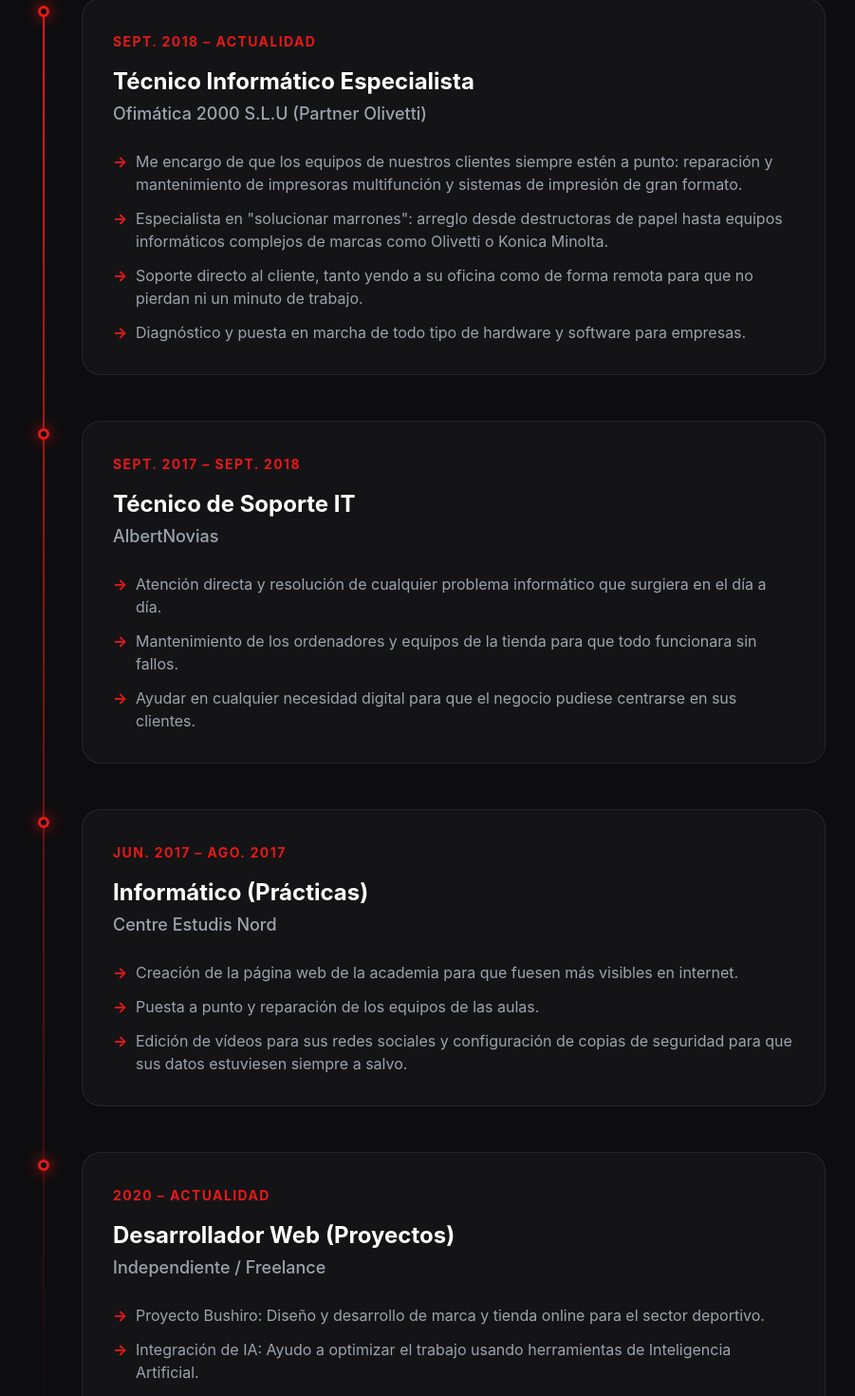
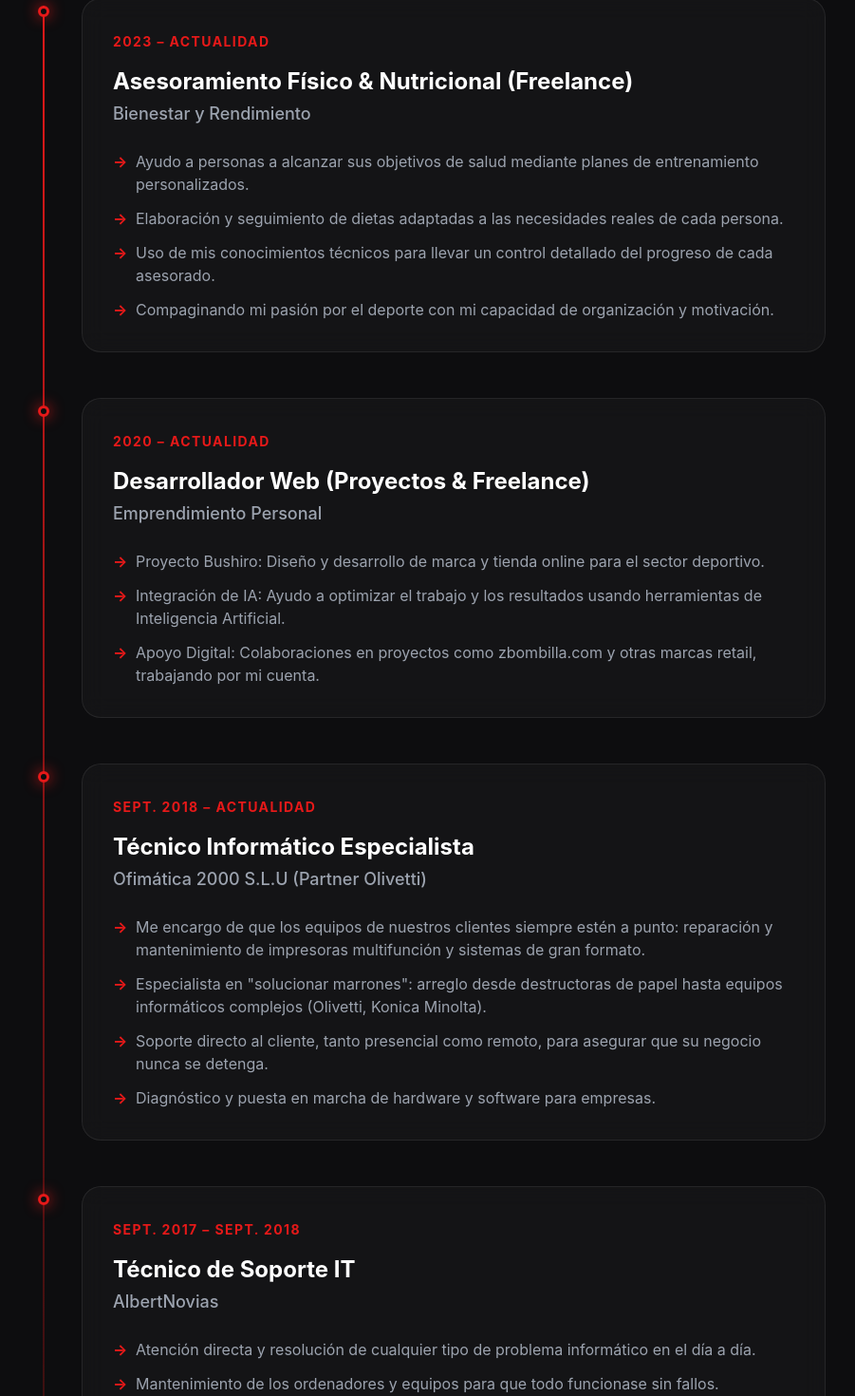
Before and after one commit to ShiroProjetcs/cv-animated, a Vue app: page / in a window 1280 px wide. Shown: the part 1595-3065 px from the top of the page at 95% size, without its empty margins (194-1095 px from the left). Built offline with nearby package versions, Linux system fonts and the light colour scheme; some icons are missing.

Commit message:
Update Experience.vue

```diff
--- a/src/components/Experience.vue
+++ b/src/components/Experience.vue
@@ -5,14 +5,35 @@ const currentYear = new Date().getFullYear()
 
 const experiences = [
   {
+    date: '2023 – Actualidad',
+    title: 'Asesoramiento Físico & Nutricional (Freelance)',
+    company: 'Bienestar y Rendimiento',
+    bullets: [
+      'Ayudo a personas a alcanzar sus objetivos de salud mediante planes de entrenamiento personalizados.',
+      'Elaboración y seguimiento de dietas adaptadas a las necesidades reales de cada persona.',
+      'Uso de mis conocimientos técnicos para llevar un control detallado del progreso de cada asesorado.',
+      'Compaginando mi pasión por el deporte con mi capacidad de organización y motivación.'
+    ]
+  },
+  {
+    date: '2020 – Actualidad',
+    title: 'Desarrollador Web (Proyectos & Freelance)',
+    company: 'Emprendimiento Personal',
+    bullets: [
+      'Proyecto Bushiro: Diseño y desarrollo de marca y tienda online para el sector deportivo.',
+      'Integración de IA: Ayudo a optimizar el trabajo y los resultados usando herramientas de Inteligencia Artificial.',
+      'Apoyo Digital: Colaboraciones en proyectos como zbombilla.com y otras marcas retail, trabajando por mi cuenta.'
+    ]
+  },
+  {
     date: 'Sept. 2018 – Actualidad',
     title: 'Técnico Informático Especialista',
     company: 'Ofimática 2000 S.L.U (Partner Olivetti)',
     bullets: [
-      'Me encargo de que los equipos de nuestros clientes siempre estén a punto: reparación y mantenimiento de impresoras multifunción y sistemas de impresión de gran formato.',
-      'Especialista en "solucionar marrones": arreglo desde destructoras de papel hasta equipos informáticos complejos de marcas como Olivetti o Konica Minolta.',
-      'Soporte directo al cliente, tanto yendo a su oficina como de forma remota para que no pierdan ni un minuto de trabajo.',
-      'Diagnóstico y puesta en marcha de todo tipo de hardware y software para empresas.'
+      'Me encargo de que los equipos de nuestros clientes siempre estén a punto: reparación y mantenimiento de impresoras multifunción y sistemas de gran formato.',
+      'Especialista en "solucionar marrones": arreglo desde destructoras de papel hasta equipos informáticos complejos (Olivetti, Konica Minolta).',
+      'Soporte directo al cliente, tanto presencial como remoto, para asegurar que su negocio nunca se detenga.',
+      'Diagnóstico y puesta en marcha de hardware y software para empresas.'
     ]
   },
   {
@@ -20,9 +41,9 @@ const experiences = [
     title: 'Técnico de Soporte IT',
     company: 'AlbertNovias',
     bullets: [
-      'Atención directa y resolución de cualquier problema informático que surgiera en el día a día.',
-      'Mantenimiento de los ordenadores y equipos de la tienda para que todo funcionara sin fallos.',
-      'Ayudar en cualquier necesidad digital para que el negocio pudiese centrarse en sus clientes.'
+      'Atención directa y resolución de cualquier tipo de problema informático en el día a día.',
+      'Mantenimiento de los ordenadores y equipos para que todo funcionase sin fallos.',
+      'Soporte digital integral para que el equipo pudiese centrarse en sus ventas y clientes.'
     ]
   },
   {
@@ -30,19 +51,9 @@ const experiences = [
     title: 'Informático (Prácticas)',
     company: 'Centre Estudis Nord',
     bullets: [
-      'Creación de la página web de la academia para que fuesen más visibles en internet.',
-      'Puesta a punto y reparación de los equipos de las aulas.',
-      'Edición de vídeos para sus redes sociales y configuración de copias de seguridad para que sus datos estuviesen siempre a salvo.'
-    ]
-  },
-  {
-    date: '2020 – Actualidad',
-    title: 'Desarrollador Web (Proyectos)',
-    company: 'Independiente / Freelance',
-    bullets: [
-      'Proyecto Bushiro: Diseño y desarrollo de marca y tienda online para el sector deportivo.',
-      'Integración de IA: Ayudo a optimizar el trabajo usando herramientas de Inteligencia Artificial.',
-      'Apoyo Digital: Colaboraciones en proyectos como zbombilla.com y otras marcas retail.'
+      'Creación de la web de la academia para mejorar su presencia digital.',
+      'Puesta a punto y reparación de los equipos informáticos de las aulas.',
+      'Edición de vídeos para redes sociales y gestión de sistemas de copias de seguridad.'
     ]
   }
 ]
```
